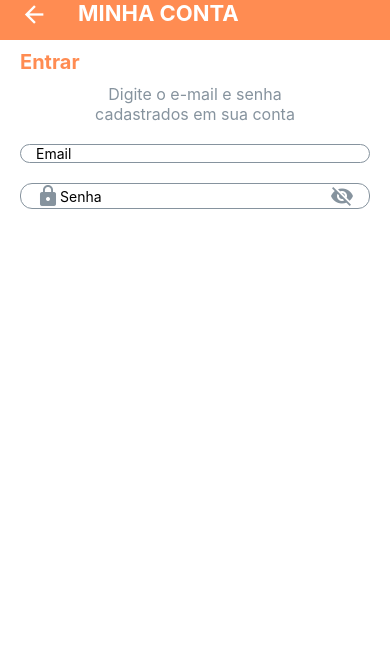
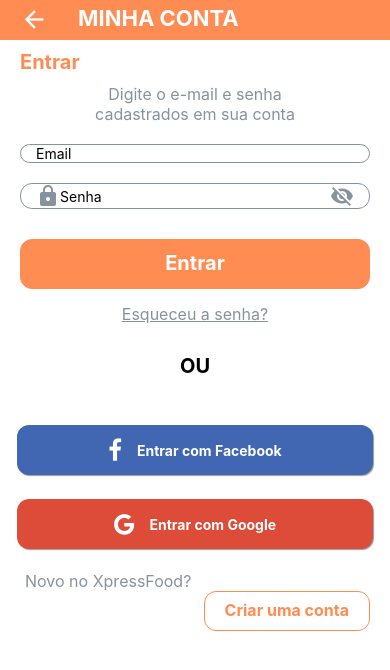
Before and after one commit to cvieirasp/xpressfood, a React Native app: screen / in a window 390 px wide. Shown: the top 670 px of the page. Built offline with nearby package versions, Linux system fonts and the light colour scheme.

Commit message:
finishing the user login screen components

```diff
--- a/src/components/Header.js
+++ b/src/components/Header.js
@@ -26,7 +26,8 @@
   header: {
     flexDirection: 'row',
     backgroundColor: colors.buttons,
-    height: parameters.headerHeight
+    height: parameters.headerHeight,
+    paddingVertical: 5,
   },
 
   iconContainer: {
--- a/src/global/styles.js
+++ b/src/global/styles.js
@@ -8,15 +8,35 @@
   cardComment: '#86939e',
   cardBackground: '#fff',
   statusBar: '#ff8c52',
-  headerText: '#fff'
+  headerText: '#fff',
 }
 
 export const parameters = {
   headerHeight: 40,
+
+  styledButton: {
+    alignContent: 'center',
+    justifyContent: 'center',
+    backgroundColor: colors.buttons,
+    borderRadius: 12,
+    borderWidth: 1,
+    borderColor: colors.buttons,
+    height: 50,
+    paddingHorizontal: 20,
+  },
+
+  buttonTitle: {
+    alignItems: 'center',
+    justifyContent: 'center',
+    color: '#fff',
+    fontSize: 20,
+    fontWeight: 'bold',
+    marginTop: -3,
+  }
 }
 
 export const title ={
-  color: '#ff8c52',
+  color: colors.buttons,
   fontSize: 20,
-  fontWeight: 'bold'
+  fontWeight: 'bold',
 }
--- a/src/screens/authScreens/SignInScreen.js
+++ b/src/screens/authScreens/SignInScreen.js
@@ -1,6 +1,6 @@
 import React, { useState, useRef } from 'react';
 import { Dimensions, StyleSheet, Text, TextInput, View } from 'react-native';
-import { Icon } from 'react-native-elements';
+import { Button, Icon, SocialIcon } from 'react-native-elements';
 import * as Animatable from 'react-native-animatable';
 
 import Header from '../../components/Header';
@@ -52,6 +52,55 @@
           </Animatable.View>
         </View>
       </View>
+
+      <View style={styles.containerButton}>
+            <Button
+              title='Entrar'
+              buttonStyle = {parameters.styledButton}
+              titleStyle = {parameters.buttonTitle}
+            />
+      </View>
+
+      <View style={styles.containerTextForgetPass}>
+        <Text style={styles.textForgetPass}>Esqueceu a senha?</Text>
+      </View>
+
+      <View style={styles.containerTextOr}>
+        <Text style={styles.textOr}>OU</Text>
+      </View>
+
+      <View style={styles.containerSocialButton}>
+        <SocialIcon
+          title='Entrar com Facebook'
+          button
+          type='facebook'
+          style={styles.socialIcon}
+          onPress={() => {}}
+        />
+      </View>
+
+      <View style={styles.containerSocialButton}>
+        <SocialIcon
+          title='Entrar com Google'
+          button
+          type='google'
+          style={styles.socialIcon}
+          onPress={() => {}}
+        />
+      </View>
+
+      <View style={styles.containerTextNew}>
+        <Text style={styles.textNew}>Novo no XpressFood?</Text>
+      </View>
+
+      <View style={styles.containerCreateButton}>
+        <Button
+          title='Criar uma conta'
+          buttonStyle={styles.createButton}
+          titleStyle={styles.createButtonTitle}
+        />
+      </View>
+
     </View>
   );
 }
@@ -102,11 +151,81 @@
     borderRadius: 12,
     borderColor: colors.grey3,
     marginHorizontal: 20,
-    paddingLeft: 15,
-    paddingRight: 15,
+    paddingHorizontal: 15,
   },
 
   inputPassword: {
     flex: 1,
   },
+
+  containerButton: {
+    marginHorizontal: 20,
+    marginTop: 30,
+  },
+
+  containerTextForgetPass: {
+    alignItems: 'center',
+    marginTop: 15,
+  },
+
+  textForgetPass: {
+    color: colors.grey3,
+    fontSize: 16,
+    textDecorationLine: 'underline',
+  },
+
+  containerTextOr: {
+    alignItems: 'center',
+    marginVertical: 30,
+  },
+
+  textOr: {
+    fontSize: 20,
+    fontWeight: 'bold',
+  },
+
+  containerSocialButton: {
+    marginHorizontal: 10,
+    marginTop: 10,
+  },
+
+  socialIcon: {
+    borderRadius: 12,
+    height: 50,
+  },
+
+  containerTextNew: {
+    marginTop: 15,
+    marginLeft: 25,
+  },
+
+  textNew: {
+    color: colors.grey3,
+    fontSize: 16,
+  },
+
+  containerCreateButton: {
+    alignItems: 'flex-end',
+    marginHorizontal: 20,
+  },
+
+  createButton: {
+    alignContent: 'center',
+    justifyContent: 'center',
+    backgroundColor: '#fff',
+    borderRadius: 12,
+    borderWidth: 1,
+    borderColor: colors.buttons,
+    height: 40,
+    paddingHorizontal: 20,
+  },
+
+  createButtonTitle: {
+    alignContent: 'center',
+    justifyContent: 'center',
+    color: colors.buttons,
+    fontSize: 16,
+    fontWeight: 'bold',
+    marginTop: -3,
+  },
 });
```
